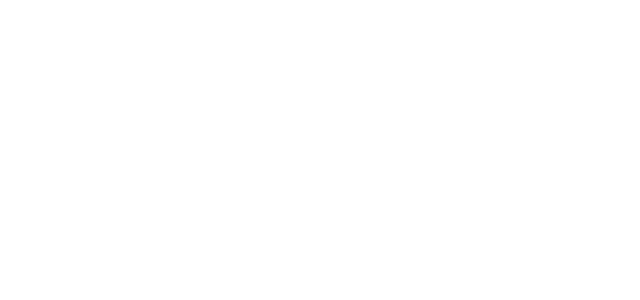
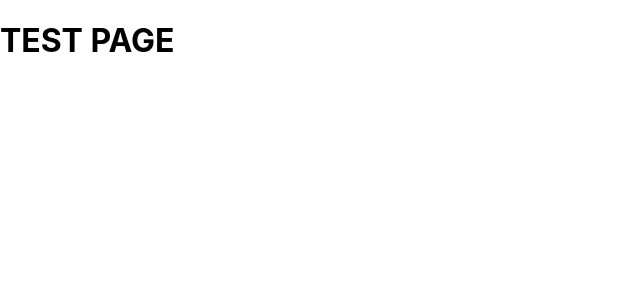
Before and after one commit to nasagong/test-platform-project, a React (Create React App) app: page /result in a window 1280 px wide. Before the commit this address had no page. Shown: the top 300 px of the page, without its empty margins (0-640 px from the left). Built offline with nearby package versions, Linux system fonts and the light colour scheme.

Commit message:
path to result added

```diff
--- a/src/App.js
+++ b/src/App.js
@@ -1,12 +1,14 @@
 import { Routes, Route } from 'react-router-dom';
 import Home from './pages/Home'
 import Test from './pages/Test'
+import Result from './pages/Result';
 
 const App = () =>{
   return(
     <Routes>
       <Route path="/" element={<Home/>} />
       <Route path="/test" element={<Test/>} />
+      <Route path="/result" element={<Result/>} />
     </Routes>
   );
 }
--- /dev/null
+++ b/src/pages/Result.js
@@ -0,0 +1,9 @@
+const Result = () => {
+    return(
+        <div>
+            <h1>TEST PAGE</h1>
+        </div>
+    )
+}
+
+export default Result;
--- a/src/pages/Test.js
+++ b/src/pages/Test.js
@@ -2,6 +2,7 @@ import React from "react";
 import Slider from "react-slick";
 import "slick-carousel/slick/slick.css";
 import styled from "styled-components";
+import { useNavigate } from "react-router-dom";
 
 const Option = styled.button`
   width: 20rem;
@@ -55,6 +56,7 @@ const questions = [
 ];
 
 const Test = () => {
+  const navigate = useNavigate();
   const [slider, setSlider] = React.useState(null);
   const [selectedOptions, setSelectedOptions] = React.useState({});
   const handleOptionSelect = (questionId, option) => {
@@ -62,7 +64,9 @@ const Test = () => {
       ...selectedOptions,
       [questionId]: option,
     });
-    slider.slickNext(); // Move to the next slide
+    if(questionId===4){
+      navigate('/result');
+    }else {slider.slickNext()}; // Move to the next slide
   };
 
   const settings = {
```
